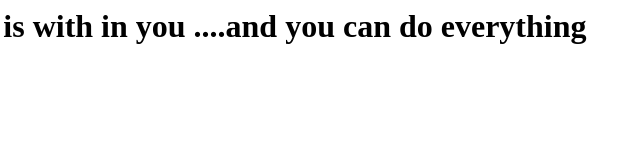
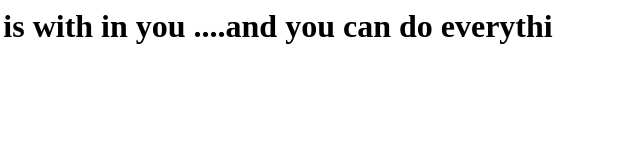
Before and after one commit to Amruthapriyanka/firstgitrepo, a plain HTML site: page index.html in a window 1280 px wide. Shown: the full height of the page, 197-837 px from the left. Drawn offline with Linux system fonts and the light colour scheme.

Commit message:
some changes

```diff
--- a/index.html
+++ b/index.html
@@ -1,6 +1,6 @@
 
 <html>
 <body>
-<h1>All the power is with in you ....and you can do everything <h1>
+<h1>All the power is with in you ....and you can do everythi <h1>
 </body>
 </html>
```
